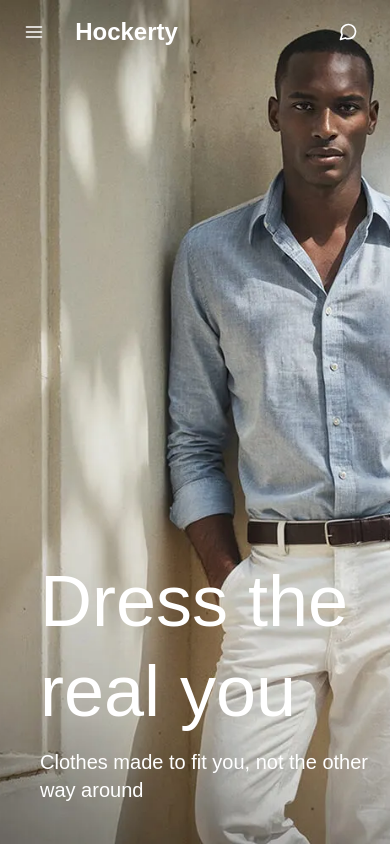
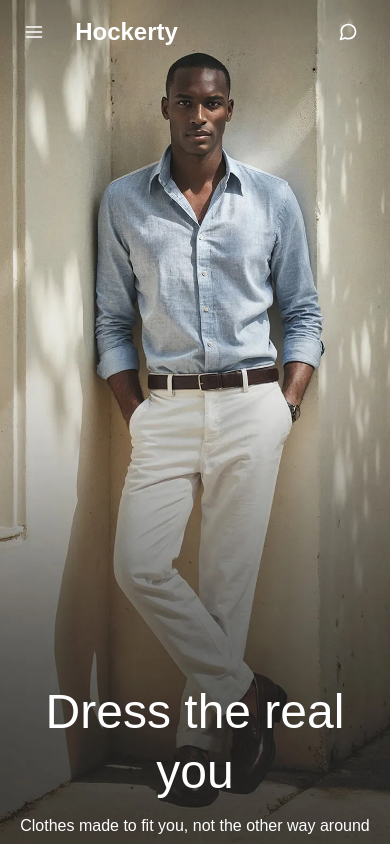
Before and after one commit to dparmar04/Hockerty, a React (Vite) app: page / in a window 390 px wide. Shown: the top 846 px of the page. Built offline with nearby package versions, Linux system fonts and the light colour scheme; a web font is replaced by a local one.

Commit message:
Better Responsivness

```diff
--- a/src/components/Carousel.jsx
+++ b/src/components/Carousel.jsx
@@ -74,12 +74,23 @@ const Carousel = () => {
         spaceBetween={20}
         speed={800}
         slidesPerView={1.5}
-        slidesPerGroup={4}
         breakpoints={{
-          640: { slidesPerView: 2.1 },
-          768: { slidesPerView: 3.1 },
-          1024: { slidesPerView: 4.1 },
-          1280: { slidesPerView: 5.1 },
+          640: {
+            slidesPerView: 2.1,
+            slidesPerGroup: 1,
+          },
+          768: {
+            slidesPerView: 3.1,
+            slidesPerGroup: 2,
+          },
+          1024: {
+            slidesPerView: 4.1,
+            slidesPerGroup: 4
+          },
+          1280: {
+            slidesPerView: 5.1,
+            slidesPerGroup: 4
+          },
         }}
       >
         {data.map((item, index) => (
@@ -92,7 +103,7 @@ const Carousel = () => {
           </SwiperSlide>
         ))}
       </Swiper>
-    </div>
+    </div >
   );
 };
 
--- a/src/components/CarouselCard.jsx
+++ b/src/components/CarouselCard.jsx
@@ -9,7 +9,7 @@ const CarouselCard = ({ image, hoverImage, title }) => {
       onMouseEnter={() => setIsHovered(true)}
       onMouseLeave={() => setIsHovered(false)}
     >
-      <div className="relative w-full h-[400px] bg-gray-100 overflow-hidden rounded">
+      <div className="relative w-full lg:h-[400px] h-[500px] bg-gray-100 overflow-hidden rounded">
         {/* Base image */}
         <img
           src={image}
--- a/src/components/ContentWithButton.jsx
+++ b/src/components/ContentWithButton.jsx
@@ -3,7 +3,7 @@ import React from 'react'
 function ContentWithButton({ title, subtitle, button }) {
   return (
     <div className='flex flex-col items-start gap-y-3 md:w-[410px]'>
-      <h1 className='text-6xl mb-5 leading-20'>{title}</h1>
+      <h1 className='text-5xl lg:text-6xl mb-5 leading-14 lg:leading-20'>{title}</h1>
       <p className='my-5'>{subtitle}</p>
       <button className='px-6 py-3 border rounded-full hover:bg-black hover:text-white transition-all duration-300'>{button}</button>
     </div>
--- a/src/components/Designer.jsx
+++ b/src/components/Designer.jsx
@@ -4,7 +4,7 @@ import ContentWithButton from './ContentWithButton'
 
 function Designer() {
   return (
-    <div className='min-h-screen flex flex-col lg:flex-row justify-around items-center px-6 py-12 bg-[#F5F4EF]'>
+    <div className='min-h-screen flex flex-col gap-10 lg:flex-row justify-around items-center px-6 py-12 bg-[#F5F4EF]'>
       <ContentWithButton
         title={"High-tech tailoring for every body"}
         subtitle={"When your clothes are made with care, you can feel it. Before our tailors handcraft your piece, our algorithm uses a decade’s worth of sizing data to make sure it fits you right. Hard to believe, easy to prove."}
--- a/src/components/Hero.jsx
+++ b/src/components/Hero.jsx
@@ -3,16 +3,34 @@ import React from "react";
 const Hero = () => {
   return (
     <section
-      className="relative h-screen bg-cover bg-top bg-no-repeat"
+      className="hero relative h-screen bg-cover bg-top bg-no-repeat"
       style={{
         backgroundImage: `url('/Hero2.webp')`,
       }}
     >
-      <div className="absolute bottom-10 left-10 z-10 text-white">
-        <h1 className="text-7xl font-medium leading-tight mb-3">
+      {/* Mobile image override */}
+      <style>
+        {`
+          @media (max-width: 768px) {
+            .hero {
+              background-image: url('/mob_hero.webp') !important;
+            }
+          }
+        `}
+      </style>
+
+      <div
+        className="absolute z-10 text-white px-4 w-full
+        flex flex-col items-center text-center
+        md:items-start md:text-left md:w-auto
+        md:left-10 md:bottom-10
+        left-1/2 top-[90%] transform -translate-x-1/2 -translate-y-1/2
+        md:transform-none md:top-auto"
+      >
+        <h1 className="text-5xl md:text-7xl font-medium leading-tight mb-3">
           Dress the real you
         </h1>
-        <p className="text-xl font-medium">
+        <p className="text-base md:text-xl font-medium">
           Clothes made to fit you, not the other way around
         </p>
       </div>
--- a/src/components/OutfitIdeas.jsx
+++ b/src/components/OutfitIdeas.jsx
@@ -89,17 +89,28 @@ const OutfitIdeas = () => {
             swiper.params.navigation.nextEl = nextRef.current;
           }}
           speed={800}
-          slidesPerGroup={4}
           breakpoints={{
-            640: { slidesPerView: 2.2 },
-            768: { slidesPerView: 3.2 },
-            1024: { slidesPerView: 4.2 },
-            1280: { slidesPerView: 5.2 },
+            640: {
+              slidesPerView: 2.2,
+              slidesPerGroup: 1,
+            },
+            768: {
+              slidesPerView: 3.2,
+              slidesPerGroup: 2
+            },
+            1024: {
+              slidesPerView: 4.2,
+              slidesPerGroup: 4
+            },
+            1280: {
+              slidesPerView: 5.2,
+              slidesPerGroup: 4
+            },
           }}
         >
           {outfits.map((item, index) => (
             <SwiperSlide key={index}>
-              <div className="relative w-[full] h-[350px] overflow-hidden group">
+              <div className="relative w-[full] lg:h-[350px] overflow-hidden group">
                 {/* Image */}
                 <img
                   src={item.image}
```
Also changed, not shown: public/mob_hero.webp (added).
